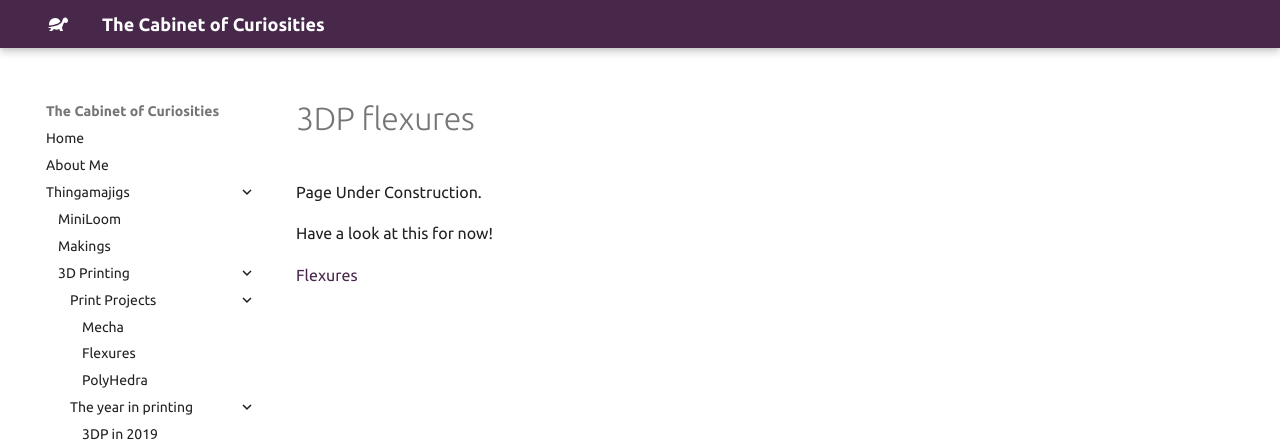
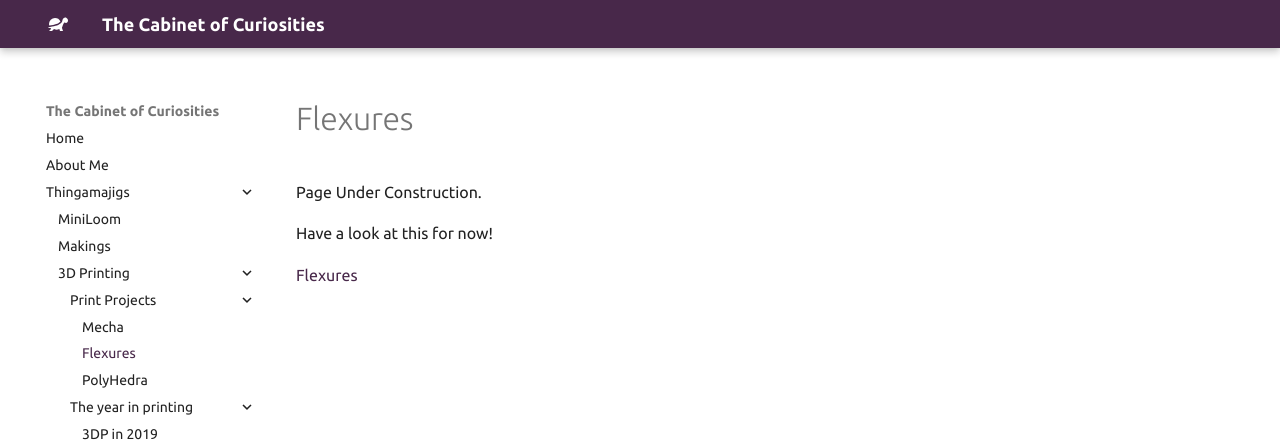
Before and after one commit to jesmehta/CabinetOfCuriosities, an MkDocs documentation site: the page built from docs/3dp/3DP_flexures.md, in a window 1280 px wide. Shown: the top 447 px of the page. Built offline with MkDocs 1.6.1 and Material for MkDocs 9.7.7, drawn with Linux system fonts in a browser that asks for light colours.

Commit message:
yml tweaks

```diff
--- a/mkdocs.yml
+++ b/mkdocs.yml
@@ -12,8 +12,8 @@ nav:
     - 3D Printing :
       - Print Projects :
         - Mecha : 3dp/3DP_mecha.md
-        - Flexures : 3dp/3dp_flexures.md
-        - PolyHedra : 3dp/3dp_polyhedra.md
+        - Flexures : 3dp/3DP_flexures.md
+        - PolyHedra : 3dp/3DP_polyhedra.md
       - The year in printing :
         - 3DP in 2019 : 3dp/3DP_2019.md
         # - 3DP in 2020 : 3dp/3DP_2020.md
```
